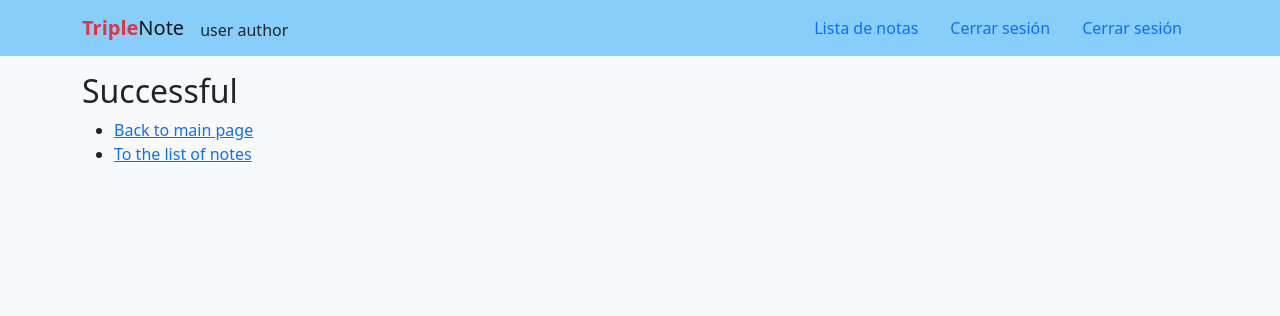
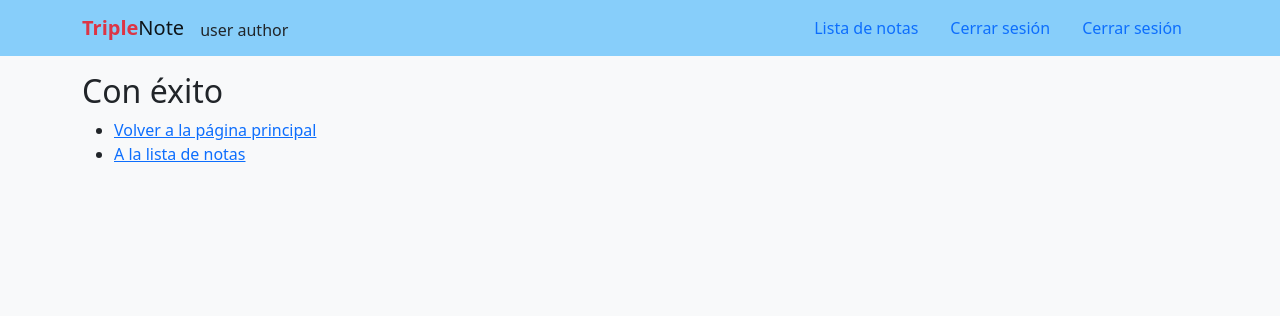
Before and after one commit to tripleten-com/TripleNote_es, a Django app: page /done/ in a window 1280 px wide. Shown: the top 316 px of the page. Run offline with Django 3.2, Linux system fonts and the light colour scheme; a user stored in the database is signed in.

Commit message:
Update success.html
added es

```diff
--- a/templates/notes/success.html
+++ b/templates/notes/success.html
@@ -1,12 +1,12 @@
 {% extends "base.html" %}
 {% block content %}
-  <h2>Successful</h2>
+  <h2>Con éxito</h2>
   <ul>
     <li>
-      <a href="{% url 'notes:home' %}">Back to main page</a>
+      <a href="{% url 'notes:home' %}">Volver a la página principal</a>
     </li>
     <li>
-      <a href="{% url 'notes:list' %}">To the list of notes</a>
+      <a href="{% url 'notes:list' %}">A la lista de notas</a>
     </li>
   </ul>
 {% endblock content %}
```
